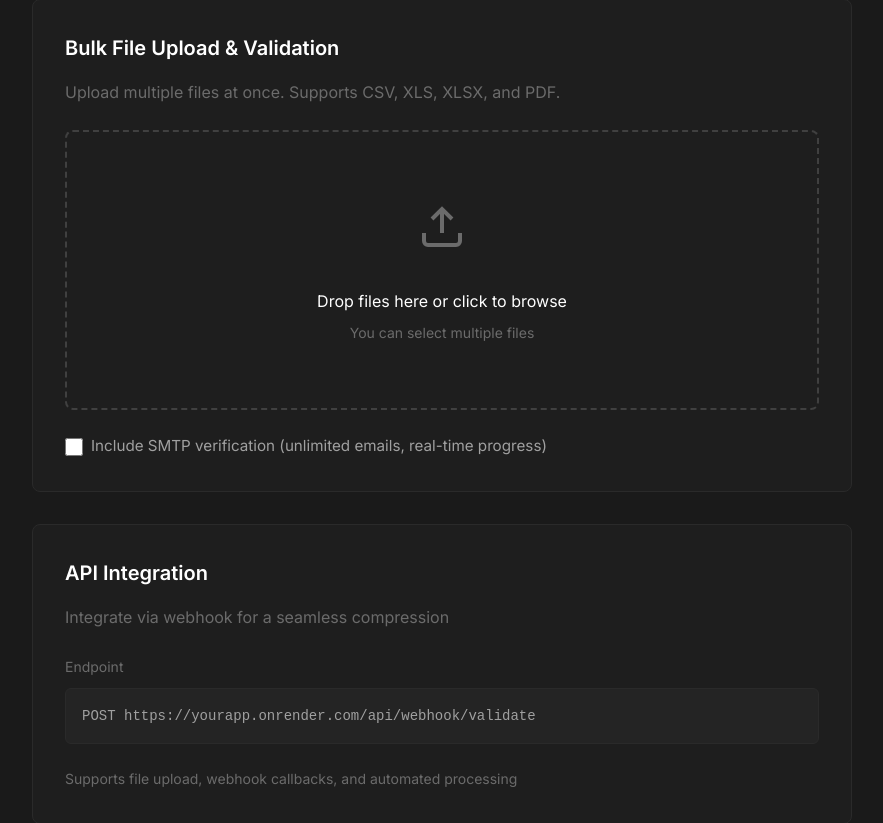
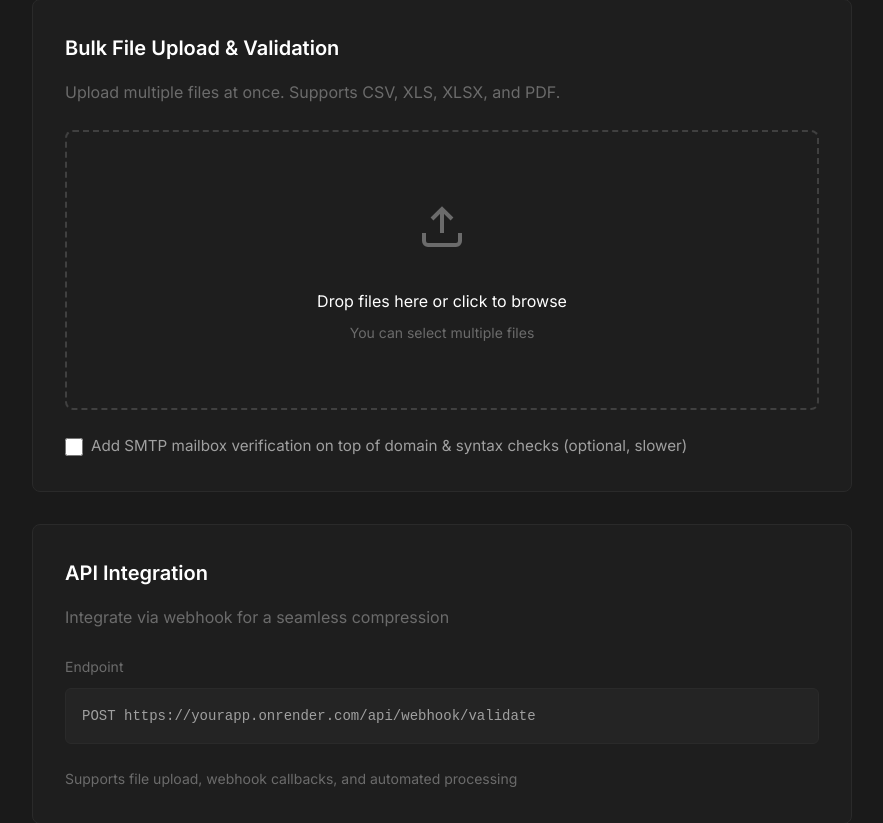
Before and after one commit to Syndiscore2025/emailval, a Flask app: page / in a window 1280 px wide. Shown: the part 214-1037 px from the top of the page, without its empty margins (198-1081 px from the left). Run offline with Flask 3, Linux system fonts and the light colour scheme.

Commit message:
Gate SMTP behind env flag and make it opt-in

```diff
--- a/app.py
+++ b/app.py
@@ -51,17 +51,25 @@ from modules.obvious_invalid import is_obviously_invalid
 
 app = Flask(__name__)
 
+# Global feature flag: controls whether SMTP verification is available anywhere in the app
+SMTP_ENABLED = os.getenv("SMTP_ENABLED", "false").lower() == "true"
+
+
 
 def run_smtp_validation_background(job_id, emails_to_validate, tracker, include_smtp: bool = True):
     """Run validation in background thread with real-time progress.
 
-    When include_smtp is False, only fast pre-checks (syntax/domain/type) are run
-    and the progress bar maps directly 0–100% to those checks.
+    When SMTP is disabled or include_smtp is False, only fast pre-checks
+    (syntax/domain/type) are run and the progress bar maps directly 0–100%
+    to those checks.
     """
     job_tracker = get_job_tracker()
     validation_results = []
 
-    # Treat validation as one or two phases depending on include_smtp:
+    # Honor global SMTP feature flag: if disabled, force pre-check-only mode.
+    effective_include_smtp = include_smtp and SMTP_ENABLED
+
+    # Treat validation as one or two phases depending on effective_include_smtp:
     #  - Phase 1: syntax / domain / type checks (always)
     #  - Phase 2: SMTP checks in parallel (optional)
     total_emails = len(emails_to_validate)
@@ -69,7 +77,7 @@ def run_smtp_validation_background(job_id, emails_to_validate, tracker, include_
         job_tracker.complete_job(job_id, success=True)
         return
 
-    if include_smtp:
+    if effective_include_smtp:
         PRECHECK_WEIGHT = 0.4
         SMTP_WEIGHT = 0.6
     else:
@@ -167,8 +175,8 @@ def run_smtp_validation_background(job_id, emails_to_validate, tracker, include_
             f"[BACKGROUND] Step 1 complete: {len(validation_results)} emails pre-validated"
         )
 
-        # If SMTP is disabled for this job, we can finish after pre-checks.
-        if not include_smtp:
+        # If SMTP is disabled for this job (or globally), we can finish after pre-checks.
+        if not effective_include_smtp:
             final_valid = sum(1 for r in validation_results if r.get("valid", False))
             final_invalid = total_emails - final_valid
 
@@ -201,7 +209,7 @@ def run_smtp_validation_background(job_id, emails_to_validate, tracker, include_
                 "session_type": job_session_info.get("session_type", "bulk"),
                 "files_processed": job_session_info.get("files_processed"),
                 "filenames": job_session_info.get("filenames"),
-                "include_smtp": include_smtp,
+                "include_smtp": effective_include_smtp,
                 "duration_ms": duration_ms,
             }
             tracker.track_emails(emails_to_validate, validation_results, session_info)
@@ -341,7 +349,7 @@ def run_smtp_validation_background(job_id, emails_to_validate, tracker, include_
             "session_type": job_session_info.get("session_type", "bulk"),
             "files_processed": job_session_info.get("files_processed"),
             "filenames": job_session_info.get("filenames"),
-            "include_smtp": include_smtp,
+            "include_smtp": effective_include_smtp,
             "duration_ms": duration_ms,
         }
         tracker.track_emails(emails_to_validate, validation_results, session_info)
@@ -558,8 +566,8 @@ def validate_email_complete(email: str, include_smtp: bool = False) -> Dict[str,
         }
     }
 
-    # Optional SMTP check
-    if include_smtp and is_valid:
+    # Optional SMTP check (only if globally enabled)
+    if SMTP_ENABLED and include_smtp and is_valid:
         smtp_result = validate_smtp(email, timeout=10)
         checks["smtp"] = {
             "valid": smtp_result["valid"],
--- a/templates/index.html
+++ b/templates/index.html
@@ -52,7 +52,7 @@
             <div class="mt-3">
                 <label class="flex items-center cursor-pointer">
                     <input type="checkbox" id="bulkIncludeSmtp" name="include_smtp" class="mr-2">
-                    <span>Include SMTP verification (unlimited emails, real-time progress)</span>
+                    <span>Add SMTP mailbox verification on top of domain &amp; syntax checks (optional, slower)</span>
                 </label>
             </div>
             <div id="bulkResults" class="hidden"></div>
```
Also changed, not shown: QUICK_START_GUIDE.md (+18 -0 lines).
